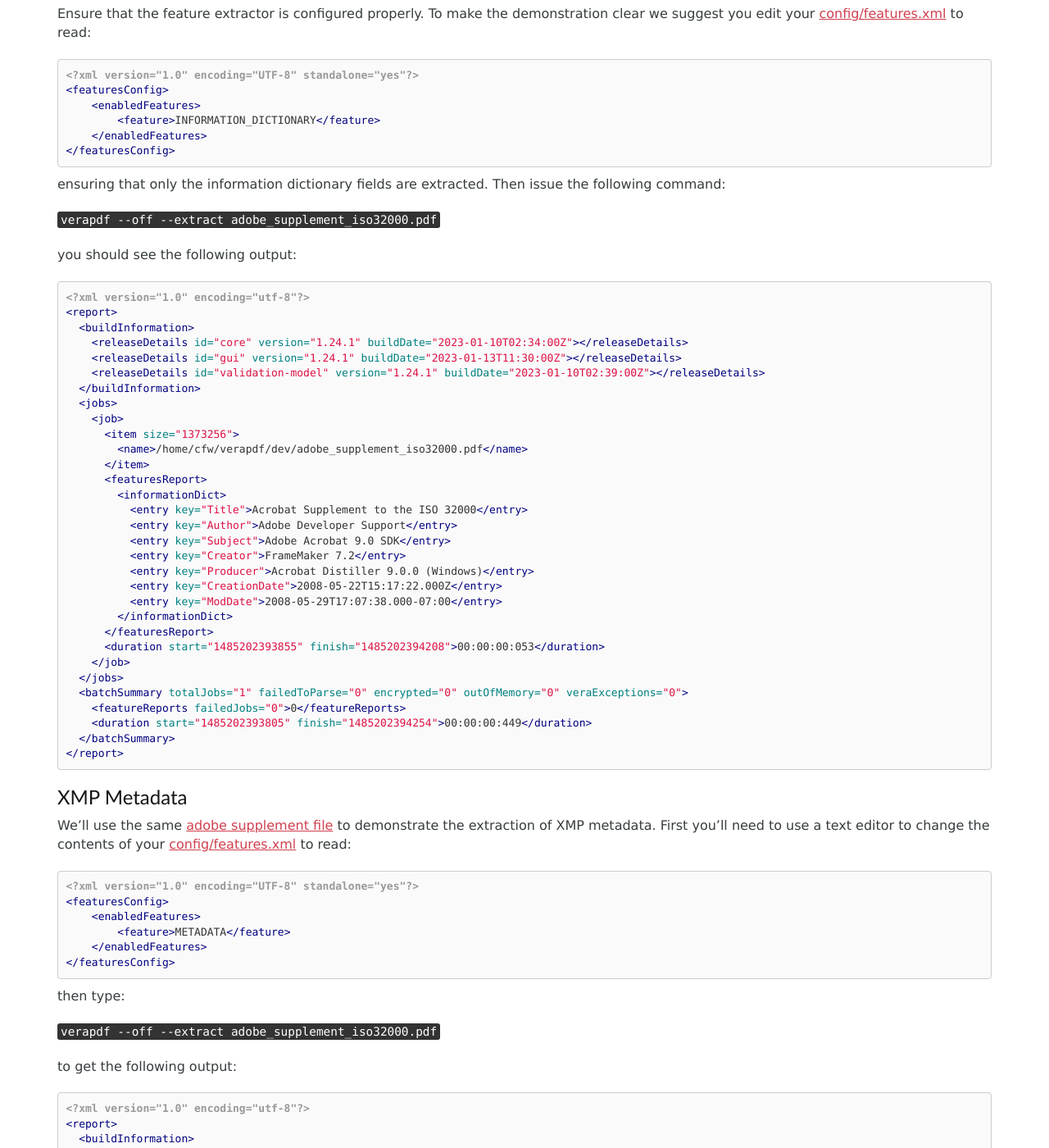
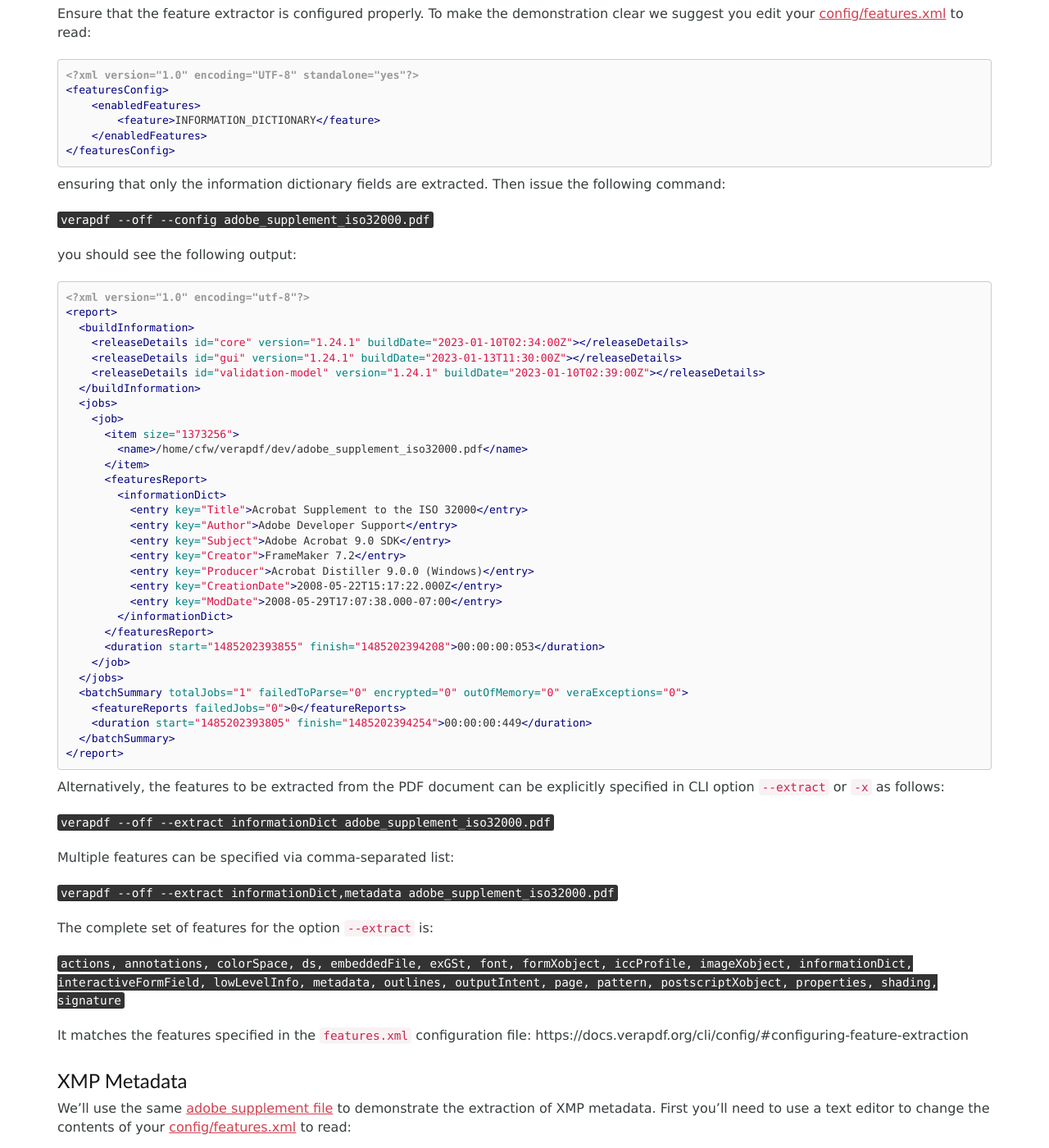
Before and after one commit to veraPDF/veraPDF.github.io, a Jekyll site: the page built from cli/feature-extraction/index.md, in a window 1280 px wide and 1400 px high, scrolled down 663 px. Shown: the whole window at 82% size. Built offline with Jekyll 4.4.1, drawn with Linux system fonts in a browser that asks for light colours; nearby versions of some CDN libraries.

Commit message:
Update feature extraction in CLI

````diff
--- a/cli/feature-extraction/index.md
+++ b/cli/feature-extraction/index.md
@@ -48,7 +48,7 @@ demonstration clear we suggest you edit your [config/features.xml](../config#fea
 ensuring that only the information dictionary fields are extracted. Then issue
 the following command:
 
-<kbd>verapdf --off --extract adobe_supplement_iso32000.pdf</kbd>
+<kbd>verapdf --off --config adobe_supplement_iso32000.pdf</kbd>
 
 you should see the following output:
 
@@ -85,6 +85,21 @@ you should see the following output:
   </batchSummary>
 </report>
 ```
+
+Alternatively, the features to be extracted from the PDF document can be explicitly specified in CLI option `--extract` or `-x` as follows:
+
+<kbd>verapdf --off --extract informationDict adobe_supplement_iso32000.pdf</kbd>
+
+Multiple features can be specified via comma-separated list:
+
+<kbd>verapdf --off --extract informationDict,metadata adobe_supplement_iso32000.pdf</kbd>
+
+The complete set of features for the option `--extract` is:
+
+<kbd>actions, annotations, colorSpace, ds, embeddedFile, exGSt, font, formXobject, iccProfile, imageXobject, informationDict, interactiveFormField, lowLevelInfo, metadata, outlines, outputIntent, page, pattern, postscriptXobject, properties, shading, signature</kbd>
+
+It matches the features specified in the `features.xml` configuration file: https://docs.verapdf.org/cli/config/#configuring-feature-extraction
+
 
 ### <a name="metadata"></a> XMP Metadata
 We'll use the same [adobe supplement file](https://web.archive.org/web/20200621050243/https://www.adobe.com/content/dam/acom/en/devnet/acrobat/pdfs/adobe_supplement_iso32000.pdf) to demonstrate the extraction of XMP metadata. First
````
